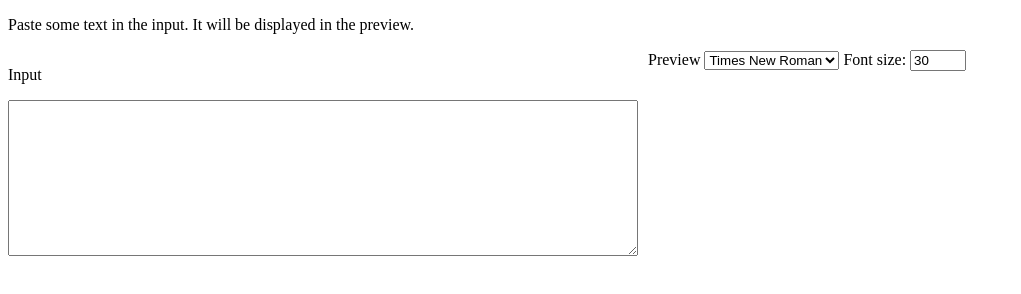
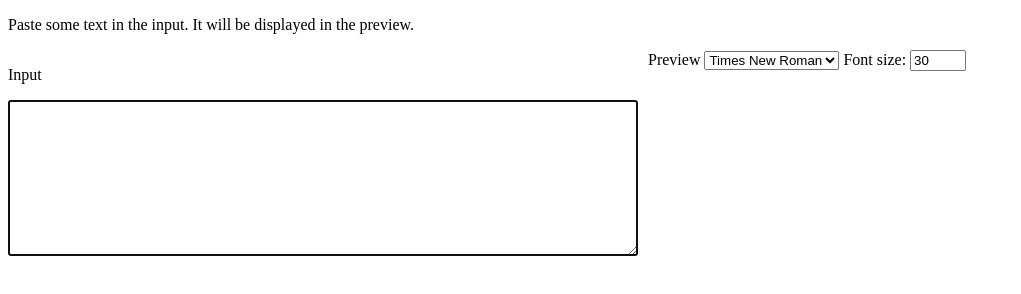
Before and after one commit to victorlin/text-input-preview, a plain HTML site: page index.html in a window 1280 px wide. Shown: the whole page, without its empty margins (0-1021 px from the left). Drawn offline with Linux system fonts and the light colour scheme.

Commit message:
Focus text box on load

```diff
--- a/index.html
+++ b/index.html
@@ -13,7 +13,7 @@
 
         <div style="flex: 1 1 300px; padding-right: 1em">
             <p>Input</p>
-            <textarea type="text" id="input" rows="10" style="width: 100%"></textarea>
+            <textarea type="text" id="input" rows="10" style="width: 100%" autofocus></textarea>
         </div>
 
         <div style="flex: 1 1 300px;">
```
